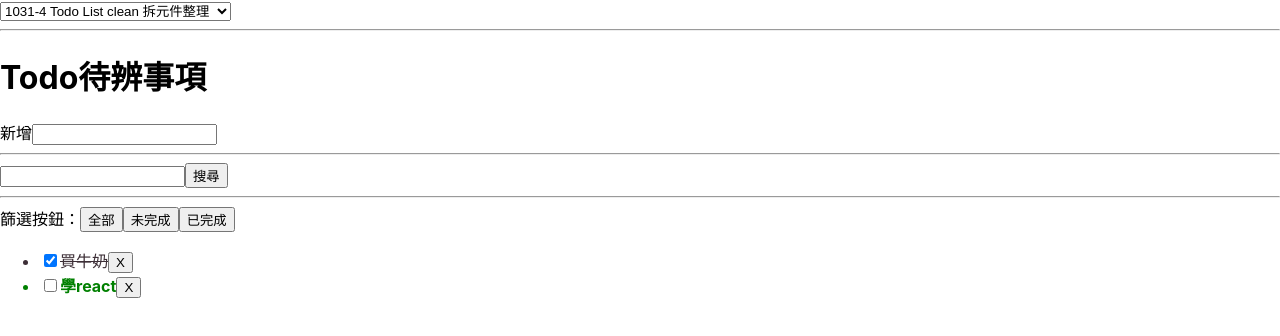
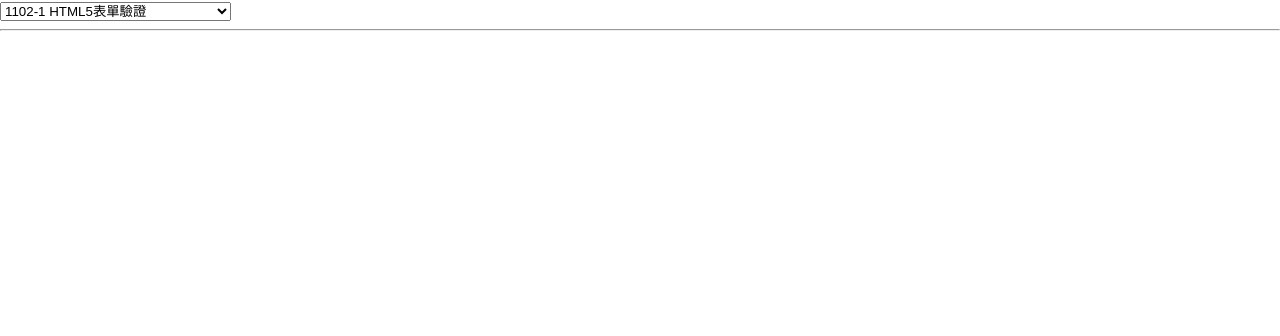
Before and after one commit to enchil/React, a React (Create React App) app: page / in a window 1280 px wide. Shown: the top 336 px of the page. Built offline with nearby package versions, Linux system fonts and the light colour scheme.

Commit message:
HTML5表單驗證

```diff
--- /dev/null
+++ b/src/ex-1102-1/HTML5ValidForm.js
@@ -0,0 +1,4 @@
+function HTML5ValidForm(params) {
+    return<></>
+}
+export default HTML5ValidForm
--- a/src/examples.js
+++ b/src/examples.js
@@ -13,8 +13,19 @@ import BirthSelect from './ex-1031-2/BirthSelect'
 import TodoApp from './ex-1031-3/TodoApp'
 import TodoApphard from './ex-1031-3/TodoApphard'
 import TodoAppclean from './ex-1031-3/TodoAppclean'
+import MultipleInput from './ex-1101-1/MultipleInput'
+import HTML5ValidForm from './ex-1102-1/HTML5ValidForm'
 
 export const examples = [
+  {
+    name: '1102-1 HTML5表單驗證',
+    path: './ex-1102-1/HTML5ValidForm',
+    component: HTML5ValidForm,
+  },{
+    name: '1101-1 多個表單元素共用一個state',
+    path: './ex-1101-1/MultipleInput',
+    component: MultipleInput,
+  },
   {
     name: '1031-4 Todo List clean 拆元件整理',
     path: './ex-1031-3/TodoAppclean',
```
